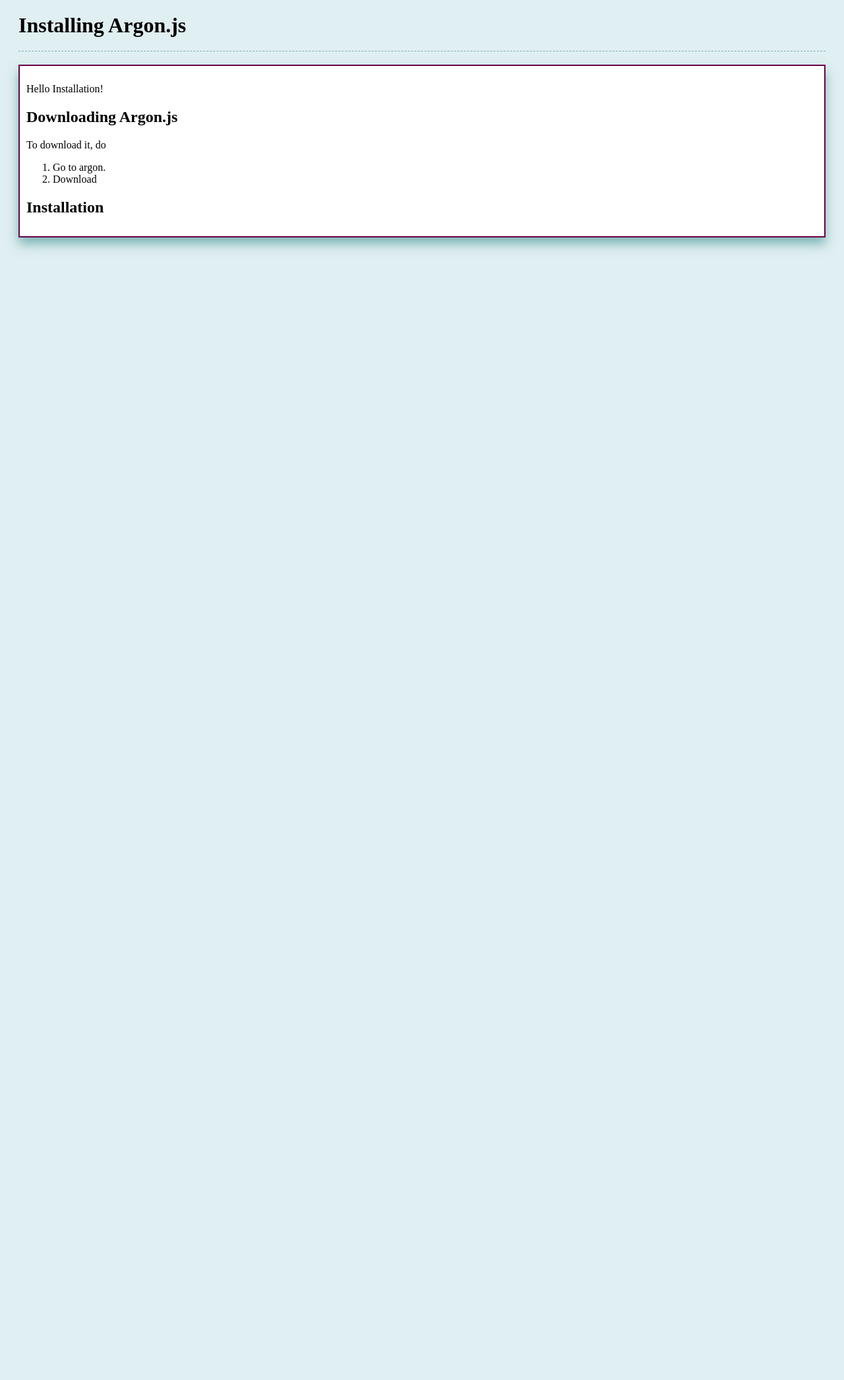
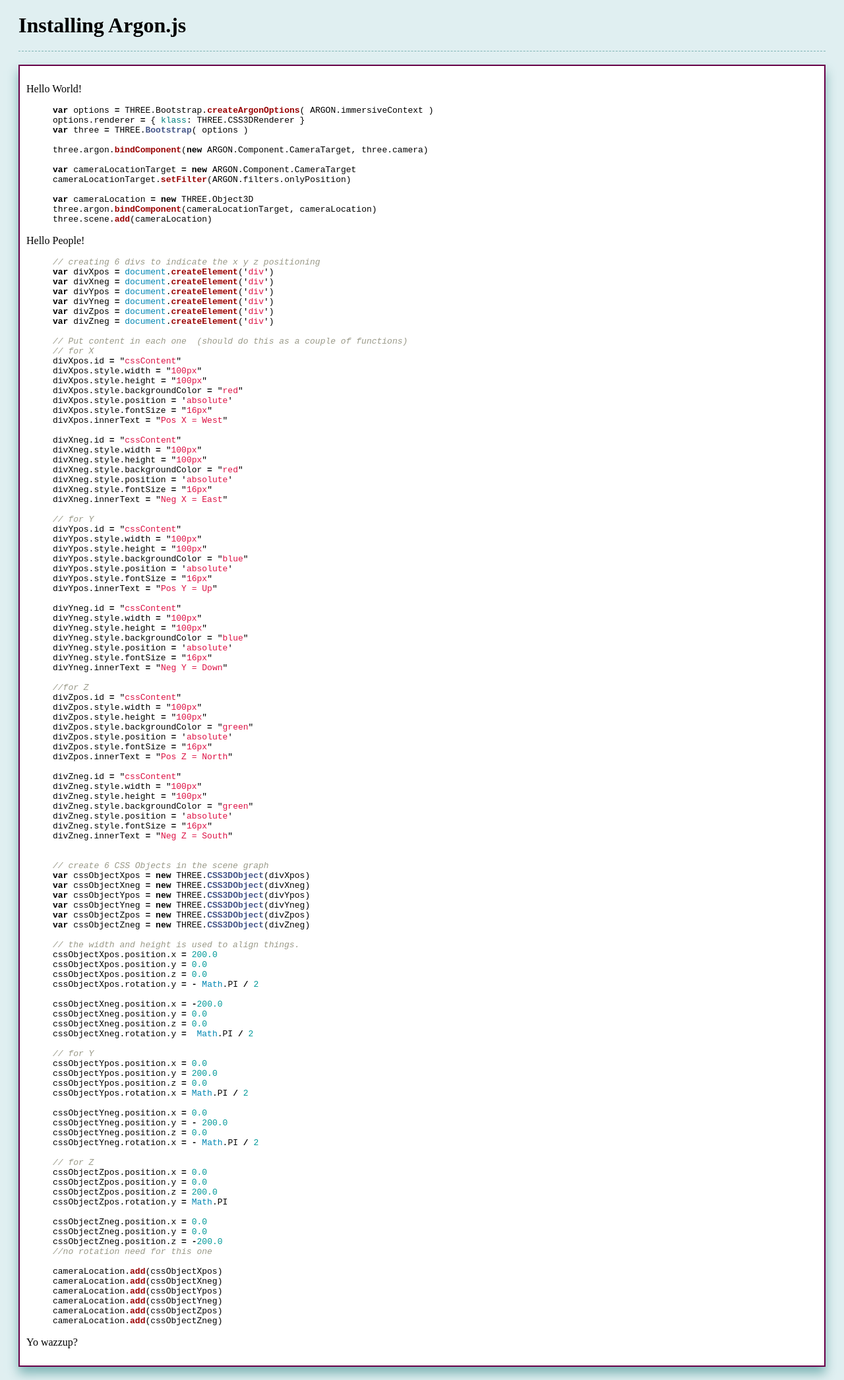
Before and after one commit to argonjs/argon-3-tutorials, a Jekyll site: the page built from _posts/2015-02-22-installation.md, in a window 1280 px wide. Shown: the whole page at 66% size. Built offline with Jekyll 4.4.1, drawn with Linux system fonts in a browser that asks for light colours; Markdown is read by kramdown in place of the engine named in the settings; before the commit the page ends 900 px from its top, so only the background shows below that.

Commit message:
Add syntax highlighting.

```diff
--- a/_layouts/default.html
+++ b/_layouts/default.html
@@ -4,6 +4,7 @@
   <meta charset="utf-8" />
   <title>{{ page.title }}</title>
   <link rel="stylesheet" type="text/css" href="/style.css">
+  <link rel="stylesheet" type="text/css" href="/syntax.css">
 </head>
 <body>
   {{ content }}
--- a/_posts/2015-02-22-installation.md
+++ b/_posts/2015-02-22-installation.md
@@ -5,14 +5,138 @@
 short_description: "This tutorial shows you how to get your Argon environment ready."
 ---
 
-Hello Installation!
+Hello World!
 
-Downloading Argon.js
---------------------
-To download it, do
+{% highlight js %}
 
-1. Go to argon.
-2. Download
+var options = THREE.Bootstrap.createArgonOptions( ARGON.immersiveContext )
+options.renderer = { klass: THREE.CSS3DRenderer }
+var three = THREE.Bootstrap( options )
 
-Installation
-------------
+three.argon.bindComponent(new ARGON.Component.CameraTarget, three.camera)
+
+var cameraLocationTarget = new ARGON.Component.CameraTarget
+cameraLocationTarget.setFilter(ARGON.filters.onlyPosition)
+
+var cameraLocation = new THREE.Object3D
+three.argon.bindComponent(cameraLocationTarget, cameraLocation)
+three.scene.add(cameraLocation)
+
+{% endhighlight %}
+
+Hello People!
+
+{% highlight js %}
+
+// creating 6 divs to indicate the x y z positioning
+var divXpos = document.createElement('div')
+var divXneg = document.createElement('div')
+var divYpos = document.createElement('div')
+var divYneg = document.createElement('div')
+var divZpos = document.createElement('div')
+var divZneg = document.createElement('div')
+
+// Put content in each one  (should do this as a couple of functions)
+// for X
+divXpos.id = "cssContent"
+divXpos.style.width = "100px"
+divXpos.style.height = "100px"
+divXpos.style.backgroundColor = "red"
+divXpos.style.position = 'absolute'
+divXpos.style.fontSize = "16px"
+divXpos.innerText = "Pos X = West"
+
+divXneg.id = "cssContent"
+divXneg.style.width = "100px"
+divXneg.style.height = "100px"
+divXneg.style.backgroundColor = "red"
+divXneg.style.position = 'absolute'
+divXneg.style.fontSize = "16px"
+divXneg.innerText = "Neg X = East"
+
+// for Y
+divYpos.id = "cssContent"
+divYpos.style.width = "100px"
+divYpos.style.height = "100px"
+divYpos.style.backgroundColor = "blue"
+divYpos.style.position = 'absolute'
+divYpos.style.fontSize = "16px"
+divYpos.innerText = "Pos Y = Up"
+
+divYneg.id = "cssContent"
+divYneg.style.width = "100px"
+divYneg.style.height = "100px"
+divYneg.style.backgroundColor = "blue"
+divYneg.style.position = 'absolute'
+divYneg.style.fontSize = "16px"
+divYneg.innerText = "Neg Y = Down"
+
+//for Z
+divZpos.id = "cssContent"
+divZpos.style.width = "100px"
+divZpos.style.height = "100px"
+divZpos.style.backgroundColor = "green"
+divZpos.style.position = 'absolute'
+divZpos.style.fontSize = "16px"
+divZpos.innerText = "Pos Z = North"
+
+divZneg.id = "cssContent"
+divZneg.style.width = "100px"
+divZneg.style.height = "100px"
+divZneg.style.backgroundColor = "green"
+divZneg.style.position = 'absolute'
+divZneg.style.fontSize = "16px"
+divZneg.innerText = "Neg Z = South"
+
+
+// create 6 CSS Objects in the scene graph
+var cssObjectXpos = new THREE.CSS3DObject(divXpos)
+var cssObjectXneg = new THREE.CSS3DObject(divXneg)
+var cssObjectYpos = new THREE.CSS3DObject(divYpos)
+var cssObjectYneg = new THREE.CSS3DObject(divYneg)
+var cssObjectZpos = new THREE.CSS3DObject(divZpos)
+var cssObjectZneg = new THREE.CSS3DObject(divZneg)
+
+// the width and height is used to align things.
+cssObjectXpos.position.x = 200.0
+cssObjectXpos.position.y = 0.0
+cssObjectXpos.position.z = 0.0
+cssObjectXpos.rotation.y = - Math.PI / 2
+
+cssObjectXneg.position.x = -200.0
+cssObjectXneg.position.y = 0.0
+cssObjectXneg.position.z = 0.0
+cssObjectXneg.rotation.y =  Math.PI / 2
+
+// for Y
+cssObjectYpos.position.x = 0.0
+cssObjectYpos.position.y = 200.0
+cssObjectYpos.position.z = 0.0
+cssObjectYpos.rotation.x = Math.PI / 2
+
+cssObjectYneg.position.x = 0.0
+cssObjectYneg.position.y = - 200.0
+cssObjectYneg.position.z = 0.0
+cssObjectYneg.rotation.x = - Math.PI / 2
+
+// for Z
+cssObjectZpos.position.x = 0.0
+cssObjectZpos.position.y = 0.0
+cssObjectZpos.position.z = 200.0
+cssObjectZpos.rotation.y = Math.PI
+
+cssObjectZneg.position.x = 0.0
+cssObjectZneg.position.y = 0.0
+cssObjectZneg.position.z = -200.0
+//no rotation need for this one
+
+cameraLocation.add(cssObjectXpos)
+cameraLocation.add(cssObjectXneg)
+cameraLocation.add(cssObjectYpos)
+cameraLocation.add(cssObjectYneg)
+cameraLocation.add(cssObjectZpos)
+cameraLocation.add(cssObjectZneg)
+
+{% endhighlight %}
+
+Yo wazzup?
--- /dev/null
+++ b/syntax.css
@@ -0,0 +1,60 @@
+.highlight  { background: #ffffff; }
+.highlight .c { color: #999988; font-style: italic } /* Comment */
+.highlight .err { color: #a61717; background-color: #e3d2d2 } /* Error */
+.highlight .k { font-weight: bold } /* Keyword */
+.highlight .o { font-weight: bold } /* Operator */
+.highlight .cm { color: #999988; font-style: italic } /* Comment.Multiline */
+.highlight .cp { color: #999999; font-weight: bold } /* Comment.Preproc */
+.highlight .c1 { color: #999988; font-style: italic } /* Comment.Single */
+.highlight .cs { color: #999999; font-weight: bold; font-style: italic } /* Comment.Special */
+.highlight .gd { color: #000000; background-color: #ffdddd } /* Generic.Deleted */
+.highlight .gd .x { color: #000000; background-color: #ffaaaa } /* Generic.Deleted.Specific */
+.highlight .ge { font-style: italic } /* Generic.Emph */
+.highlight .gr { color: #aa0000 } /* Generic.Error */
+.highlight .gh { color: #999999 } /* Generic.Heading */
+.highlight .gi { color: #000000; background-color: #ddffdd } /* Generic.Inserted */
+.highlight .gi .x { color: #000000; background-color: #aaffaa } /* Generic.Inserted.Specific */
+.highlight .go { color: #888888 } /* Generic.Output */
+.highlight .gp { color: #555555 } /* Generic.Prompt */
+.highlight .gs { font-weight: bold } /* Generic.Strong */
+.highlight .gu { color: #aaaaaa } /* Generic.Subheading */
+.highlight .gt { color: #aa0000 } /* Generic.Traceback */
+.highlight .kc { font-weight: bold } /* Keyword.Constant */
+.highlight .kd { font-weight: bold } /* Keyword.Declaration */
+.highlight .kp { font-weight: bold } /* Keyword.Pseudo */
+.highlight .kr { font-weight: bold } /* Keyword.Reserved */
+.highlight .kt { color: #445588; font-weight: bold } /* Keyword.Type */
+.highlight .m { color: #009999 } /* Literal.Number */
+.highlight .s { color: #d14 } /* Literal.String */
+.highlight .na { color: #008080 } /* Name.Attribute */
+.highlight .nb { color: #0086B3 } /* Name.Builtin */
+.highlight .nc { color: #445588; font-weight: bold } /* Name.Class */
+.highlight .no { color: #008080 } /* Name.Constant */
+.highlight .ni { color: #800080 } /* Name.Entity */
+.highlight .ne { color: #990000; font-weight: bold } /* Name.Exception */
+.highlight .nf { color: #990000; font-weight: bold } /* Name.Function */
+.highlight .nn { color: #555555 } /* Name.Namespace */
+.highlight .nt { color: #000080 } /* Name.Tag */
+.highlight .nv { color: #008080 } /* Name.Variable */
+.highlight .ow { font-weight: bold } /* Operator.Word */
+.highlight .w { color: #bbbbbb } /* Text.Whitespace */
+.highlight .mf { color: #009999 } /* Literal.Number.Float */
+.highlight .mh { color: #009999 } /* Literal.Number.Hex */
+.highlight .mi { color: #009999 } /* Literal.Number.Integer */
+.highlight .mo { color: #009999 } /* Literal.Number.Oct */
+.highlight .sb { color: #d14 } /* Literal.String.Backtick */
+.highlight .sc { color: #d14 } /* Literal.String.Char */
+.highlight .sd { color: #d14 } /* Literal.String.Doc */
+.highlight .s2 { color: #d14 } /* Literal.String.Double */
+.highlight .se { color: #d14 } /* Literal.String.Escape */
+.highlight .sh { color: #d14 } /* Literal.String.Heredoc */
+.highlight .si { color: #d14 } /* Literal.String.Interpol */
+.highlight .sx { color: #d14 } /* Literal.String.Other */
+.highlight .sr { color: #009926 } /* Literal.String.Regex */
+.highlight .s1 { color: #d14 } /* Literal.String.Single */
+.highlight .ss { color: #990073 } /* Literal.String.Symbol */
+.highlight .bp { color: #999999 } /* Name.Builtin.Pseudo */
+.highlight .vc { color: #008080 } /* Name.Variable.Class */
+.highlight .vg { color: #008080 } /* Name.Variable.Global */
+.highlight .vi { color: #008080 } /* Name.Variable.Instance */
+.highlight .il { color: #009999 } /* Literal.Number.Integer.Long */
```
